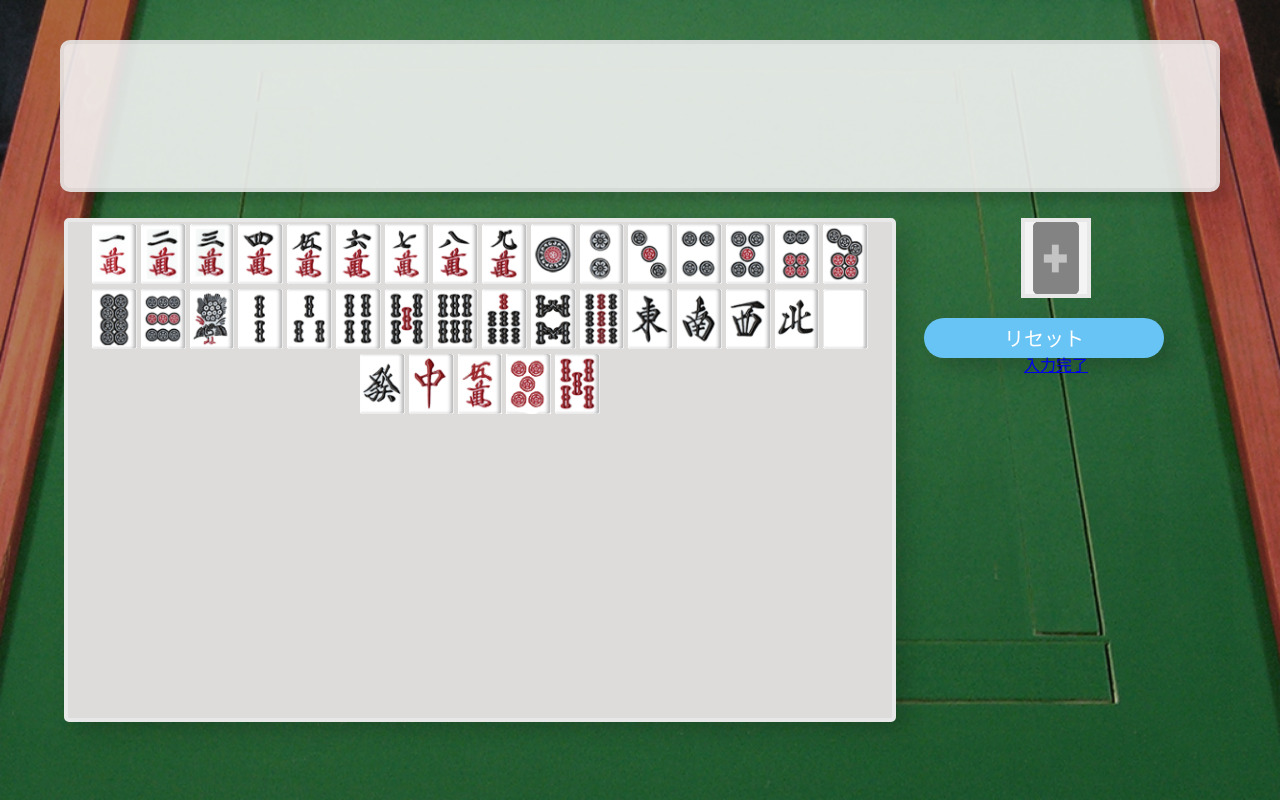
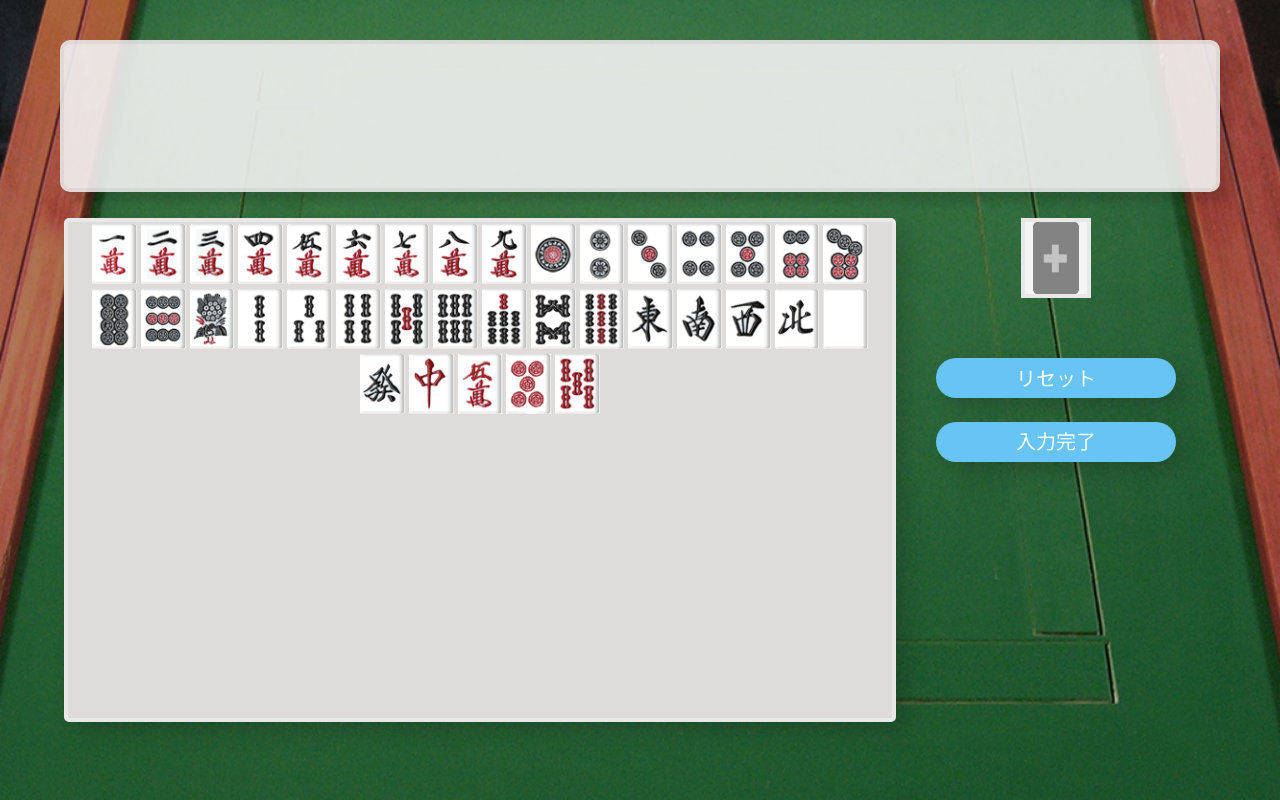
Before and after one commit to kyutech-stairs/gen-mahjong, a Vue app in the folder app/web-front/vue-pwa/: page /haipai in a window 1280 px wide. Built offline with nearby package versions, Linux system fonts and the light colour scheme.

Commit message:
スタイルを追加

```diff
--- a/app/web-front/vue-pwa/src/components/ClearBtn.vue
+++ b/app/web-front/vue-pwa/src/components/ClearBtn.vue
@@ -1,10 +1,5 @@
 <template>
-  <div>
-    <button class="resetbtn" @click="reset_cards">
-      リセット
-    </button>
-  </div>
-
+    <button class="resetbtn" @click="reset_cards">リセット</button>
 </template>
 
 <script>
@@ -42,6 +37,5 @@ export default {
   border: none;
   color: white;
   filter: drop-shadow(10px 10px 10px rgba(0, 0, 0, 0.16));
-  margin-left: -10%;
 }
 </style>
--- a/app/web-front/vue-pwa/src/views/Haipai.vue
+++ b/app/web-front/vue-pwa/src/views/Haipai.vue
@@ -13,8 +13,8 @@
         </div>
         <div class="c-haipai_button">
           <ClearBtn @doraName="dora_change"></ClearBtn>
+          <router-link to="/" class="c-haipai_move">入力完了</router-link>
         </div>
-        <router-link to="/" class="c-haipai_move">入力完了</router-link>
       </div>
     </div>
   </div>
@@ -46,6 +46,18 @@ export default {
 </script>
 
 <style lang="scss" scoped>
+%btn-propaty{
+  box-sizing: border-box;
+  margin-top: 10%;
+  height: 40px;
+  font-size: 20px;
+  border-radius: 50px;
+  padding: 10px 7px 2px 7px;
+  background-color: #68c4f5;
+  border: none;
+  color: white;
+  filter: drop-shadow(10px 10px 10px rgba(0, 0, 0, 0.16));
+}
 .c-haipai{
   top: 5%;
   display: block;
@@ -86,7 +98,7 @@ export default {
     padding: 0 10px;
     display: flex;
     flex-direction: column;
-    height: 60%;
+    height: 100%;
     width: 25%;
   }
   &_dora{
@@ -100,16 +112,15 @@ export default {
   }
   &_button{
     display: block;
-    margin-top: 20px;
+    margin-top: 20%;
     margin-left: 50%;
     transform: translateX(-50%);
     width: 80%;
   }
   &_move{
+    @extend %btn-propaty;
+    text-decoration: none;
     display: block;
-    margin-left: 50%;
-    transform: translateX(-50%);
-    width: 80%;
   }
 }
 </style>
```
